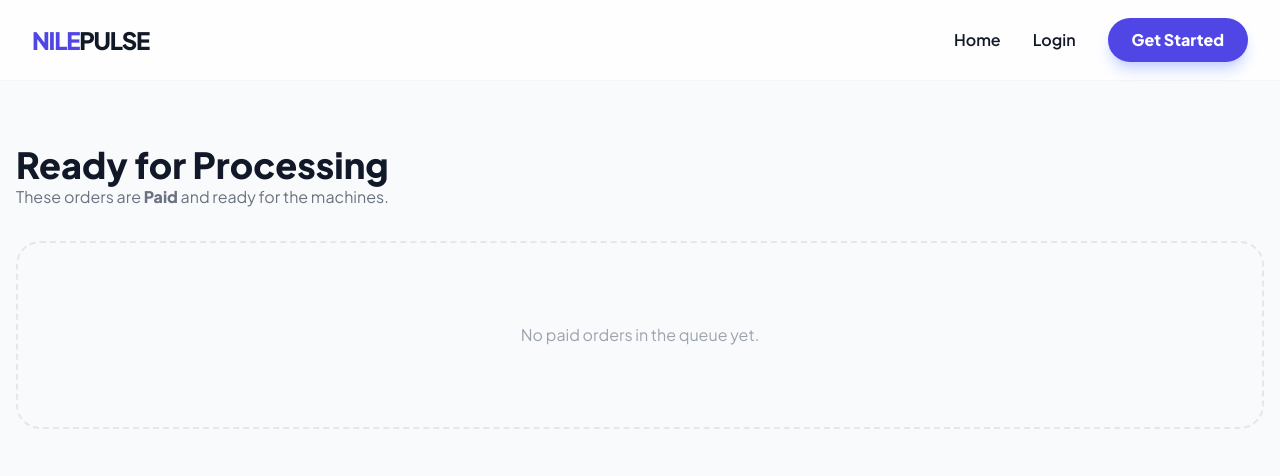
After one commit to SotonyeObenney/LaundryManagementSystem, a Flask app: template app/templates/staff/paid-orders.html in a window 1280 px wide. The commit adds this page. Shown: the top 476 px of the page. Run offline with Flask 3, Linux system fonts and the light colour scheme; the template is opened without the code that fills it, so the values that code supplies are empty; some libraries are stand-ins or nearby versions.

Commit message:
feat: implement logic for staff to view paid orders and and confirm which orders are ready for delivery. End of sprint 3

```diff
--- a/app/bookings/routes.py
+++ b/app/bookings/routes.py
@@ -147,6 +147,7 @@ def initialize_payment(order_id):
     try:
         response = requests.post(url, headers=headers, json=body)
         res_data = response.json()
+        print(f"Payment initialization: {res_data}")
 
         if res_data['status']:
             # Redirect the user to Paystack's secure checkout page
@@ -172,6 +173,7 @@ def payment_callback():
 
     response = requests.get(url, headers=headers)
     res_data = response.json()
+    print(f"Payment callback: {res_data}")
 
     if res_data['status'] and res_data['data']['status'] == 'success':
         # Get the Order ID we stored in metadata
--- a/app/templates/staff/dashboard.html
+++ b/app/templates/staff/dashboard.html
@@ -44,6 +44,11 @@
                 <a href="#" class="block w-full text-left p-4 bg-white/10 hover:bg-white/20 rounded-2xl transition">
                     Customer Records & History
                 </a>
+
+                <a href="{{ url_for('staff.get_paid_orders') }}" class="block w-full text-left p-4 bg-green-500 hover:bg-green-600 rounded-2xl transition flex justify-between items-center text-white">
+                    <span>View Paid Orders (Ready to Wash)</span>
+                    <span class="bg-white text-green-600 text-xs px-2 py-1 rounded font-bold">{{ stats.total_paid }}</span>
+                </a>
             </div>
         </div>
 
--- /dev/null
+++ b/app/templates/staff/paid-orders.html
@@ -0,0 +1,39 @@
+{% extends "base.html" %}
+{% block content %}
+<div class="max-w-7xl mx-auto px-4 py-12">
+    <div class="mb-8">
+        <h1 class="text-4xl font-black text-gray-900">Ready for Processing</h1>
+        <p class="text-gray-500">These orders are <strong>Paid</strong> and ready for the machines.</p>
+    </div>
+
+    <div class="grid grid-cols-1 gap-6">
+        {% for order in orders %}
+        <div class="bg-white rounded-3xl border-2 border-green-100 shadow-sm p-6 flex justify-between items-center">
+            <div class="flex items-center gap-6">
+                <div class="h-16 w-16 bg-green-100 rounded-2xl flex items-center justify-center text-2xl">
+                    💰
+                </div>
+                <div>
+                    <h3 class="text-lg font-black text-gray-900">Order #{{ order.id }}</h3>
+                    <p class="text-gray-500">{{ order.customer.name }} • {{ order.service_type }}</p>
+                    <span class="inline-block mt-2 px-3 py-1 bg-green-600 text-white text-xs font-bold rounded-full uppercase">Paid & Verified</span>
+                </div>
+            </div>
+
+            <div class="text-right">
+                <p class="text-xs text-gray-400 uppercase font-bold">Paid Amount</p>
+                <p class="text-xl font-black text-gray-900">{{ order.total_price | currency }}</p>
+                <!-- This button will lead to Sprint 4 (Mark as Out for Delivery) -->
+                <button class="mt-4 px-6 py-2 bg-gray-900 text-white rounded-xl font-bold opacity-50 cursor-not-allowed">
+                    Await Delivery Logic
+                </button>
+            </div>
+        </div>
+        {% else %}
+        <div class="text-center py-20 bg-gray-50 rounded-3xl border-2 border-dashed border-gray-200">
+            <p class="text-gray-400 font-medium">No paid orders in the queue yet.</p>
+        </div>
+        {% endfor %}
+    </div>
+</div>
+{% endblock %}
```
Also changed, not shown: app/staff/routes.py (+25 -12 lines).
